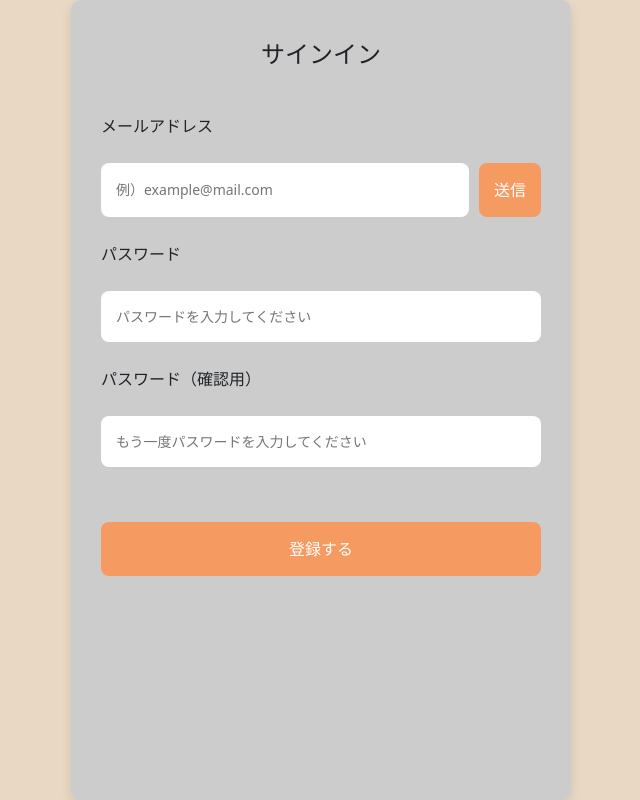
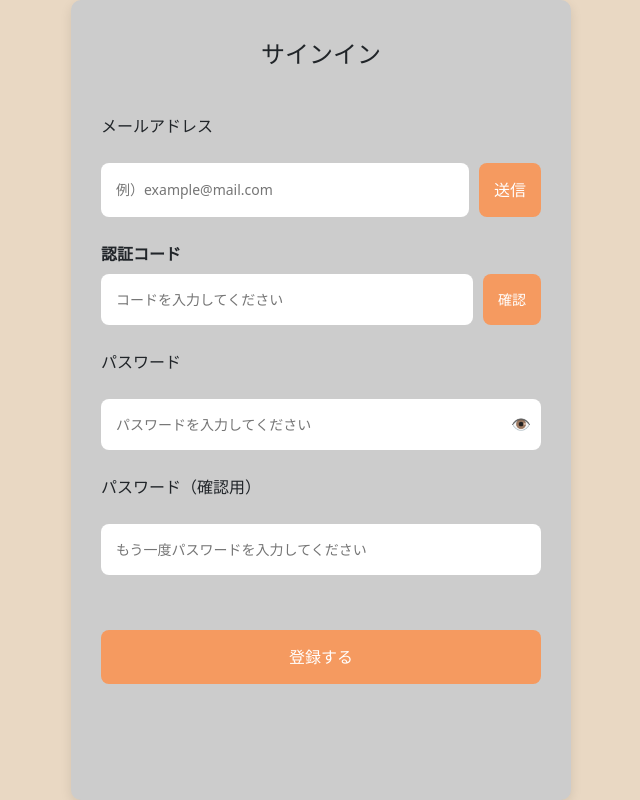
Before and after one commit to dabu76/TOMONI, a React (Vite) app: page /Signup in a window 1280 px wide. Both pictures are taken after a click on the button "送信". Shown: the whole page, without its empty margins (319-959 px from the left). Built offline with nearby package versions, Linux system fonts and the light colour scheme.

Commit message:
サインアップ機能の実装完了

```diff
--- a/src/hooks/useSignupValidation.js
+++ b/src/hooks/useSignupValidation.js
@@ -10,39 +10,59 @@ export function useSignupValidation() {
   // 各入力項目のエラーメッセージを管理
   const [errors, setErrors] = useState({});
 
-  // フィールドごとのバリデーション（onBlur時に使用）
-  const validateField = (field) => {
+  // 共通バリデーションロジック（単項目または全体チェックに使用）
+  const validateField = (fieldName, value = null) => {
     const newErrors = { ...errors };
 
-    if (field === "email") {
-      if (!email.includes("@") || !email.includes(".")) {
+    const fieldValue = {
+      email,
+      password,
+      passwordConfirm,
+      ...(value && { [fieldName]: value }),
+    };
+
+    switch (fieldName) {
+      case "email":
+        if (
+          !fieldValue.email.includes("@") ||
+          !fieldValue.email.includes(".")
+        ) {
           newErrors.email = "有効なメールアドレスを入力してください";
         } else {
           delete newErrors.email;
         }
-    }
+        break;
 
-    if (field === "password") {
-      if (password.length < 6) {
+      case "password":
+        if (fieldValue.password.length < 6) {
           newErrors.password = "パスワードは6文字以上で入力してください";
         } else {
           delete newErrors.password;
         }
-    }
+        break;
 
-    if (field === "passwordConfirm") {
-      if (password !== passwordConfirm) {
+      case "passwordConfirm":
+        if (fieldValue.password !== fieldValue.passwordConfirm) {
           newErrors.passwordConfirm = "パスワードが一致しません";
         } else {
           delete newErrors.passwordConfirm;
         }
+        break;
+
+      default:
+        break;
     }
 
     setErrors(newErrors);
   };
 
-  // フォーム全体のバリデーション（送信時に使用）
+  // 全体バリデーション（送信時）
   const validate = () => {
+    validateField("email");
+    validateField("password");
+    validateField("passwordConfirm");
+
+    // // 非同期のため、最新の状態を直接使ってチェックする
     const newErrors = {};
 
     if (!email.includes("@") || !email.includes(".")) {
@@ -61,7 +81,7 @@ export function useSignupValidation() {
     return Object.keys(newErrors).length === 0;
   };
 
-  // 外部から使うための値と関数を返す
+  // 外部に返す値と関数
   return {
     email,
     setEmail,
@@ -71,6 +91,6 @@ export function useSignupValidation() {
     setPasswordConfirm,
     errors,
     validate,
-    validateField, // 単項目バリデーション用
+    validateField,
   };
 }
--- a/src/index.css
+++ b/src/index.css
@@ -251,3 +251,48 @@ label {
   margin-top: 4px;
   margin-bottom: 12px;
 }
+.auth_code_row {
+  display: flex;
+  gap: 10px;
+  align-items: center;
+}
+
+.auth_code {
+  flex: 1;
+  border: none;
+  border-radius: 8px;
+  padding: 15px;
+  font-size: 14px;
+  width: 100%;
+}
+
+.auth_btn {
+  padding: 15px;
+  background-color: #f59a60;
+  border: none;
+  border-radius: 8px;
+  color: white;
+  font-size: 14px;
+  cursor: pointer;
+  white-space: nowrap;
+}
+.input-wrapper {
+  position: relative;
+  width: 100%;
+}
+
+.input-wrapper input {
+  width: 100%;
+  padding-right: 40px;
+  box-sizing: border-box;
+}
+
+.toggle {
+  position: absolute;
+  right: 10px;
+  top: 50%;
+  transform: translateY(-50%);
+  cursor: pointer;
+  font-size: 16px;
+  color: #666;
+}
--- a/src/page/Signup.jsx
+++ b/src/page/Signup.jsx
@@ -1,3 +1,4 @@
+import { useState } from "react";
 import { useSignupValidation } from "../hooks/useSignupValidation";
 
 export default function Signup() {
@@ -11,13 +12,47 @@ export default function Signup() {
     setPasswordConfirm,
     errors,
     validate,
+    validateField,
   } = useSignupValidation();
 
-  // フォーム送信時の処理（バリデーションチェック）
+  const [sentCode, setSentCode] = useState(null); // 生成された認証コード
+  const [isVerified, setIsVerified] = useState(false); // 認証完了フラグ
+  const [showCodeInput, setShowCodeInput] = useState(false); // 認証コード入力欄表示フラグ
+  const [authCode, setAuthCode] = useState(""); // ユーザーが入力した認証コード
+  const [showPassword, setShowPassword] = useState(false); // パスワード表示切替
+
+  // フォーム送信時の処理（バリデーション＋認証チェック）
   const handleSubmit = (e) => {
     e.preventDefault();
+
+    if (!isVerified) {
+      alert("メール認証を完了してください。");
+      return;
+    }
+
     if (validate()) {
       alert("登録成功！");
+      window.location.href = "/"; // または "/index"
+    }
+  };
+
+  // 認証コード送信処理
+  const handleSendVerification = () => {
+    const code = Math.floor(100000 + Math.random() * 900000); // 6桁の乱数
+    console.log("認証コード:", code);
+    setSentCode(code.toString());
+    setShowCodeInput(true);
+    setIsVerified(false); // 新しく送信された場合はリセット
+  };
+
+  // 認証コード確認処理
+  const handleVerifyCode = () => {
+    if (authCode === sentCode) {
+      alert("認証完了！");
+      setIsVerified(true);
+    } else {
+      alert("認証コードが違います。");
+      setIsVerified(false);
     }
   };
 
@@ -35,23 +70,62 @@ export default function Signup() {
             placeholder="例）example@mail.com"
             value={email}
             onChange={(e) => setEmail(e.target.value)}
+            onBlur={() => validateField("email")}
           />
-          <button className="send_verification">送信</button>
+          <button
+            type="button"
+            className="send_verification"
+            onClick={handleSendVerification}
+          >
+            送信
+          </button>
         </div>
         {errors.email && <p className="error">{errors.email}</p>}
 
+        {/* 認証コード入力欄（条件付き表示） */}
+        {showCodeInput && (
+          <div className="input_group">
+            <label htmlFor="authCode">認証コード</label>
+            <div className="auth_code_row">
+              <input
+                type="text"
+                className="auth_code"
+                placeholder="コードを入力してください"
+                value={authCode}
+                onChange={(e) => setAuthCode(e.target.value)}
+              />
+              <button
+                className="auth_btn"
+                type="button"
+                onClick={handleVerifyCode}
+              >
+                確認
+              </button>
+            </div>
+          </div>
+        )}
+
         {/* パスワード入力欄 */}
         <label htmlFor="password">パスワード</label>
+        <div className="input-wrapper">
           <input
-          type="password"
+            type={showPassword ? "text" : "password"}
             className="password"
             placeholder="パスワードを入力してください"
             value={password}
             onChange={(e) => setPassword(e.target.value)}
+            onBlur={() => validateField("password")}
           />
+          <p
+            className="toggle"
+            onClick={() => setShowPassword((prev) => !prev)}
+          >
+            {showPassword ? "🙈" : "👁"}
+          </p>
+        </div>
         {errors.password && <p className="error">{errors.password}</p>}
 
-        {/* パスワード確認欄 */}
+        {/* パスワード確認入力欄 */}
         <label htmlFor="password_confirm">パスワード（確認用）</label>
         <input
           type="password"
@@ -59,6 +133,7 @@ export default function Signup() {
           placeholder="もう一度パスワードを入力してください"
           value={passwordConfirm}
           onChange={(e) => setPasswordConfirm(e.target.value)}
+          onBlur={() => validateField("passwordConfirm")}
         />
         {errors.passwordConfirm && (
           <p className="error">{errors.passwordConfirm}</p>
```
Lines whose indentation alone changed are shown as unchanged.
